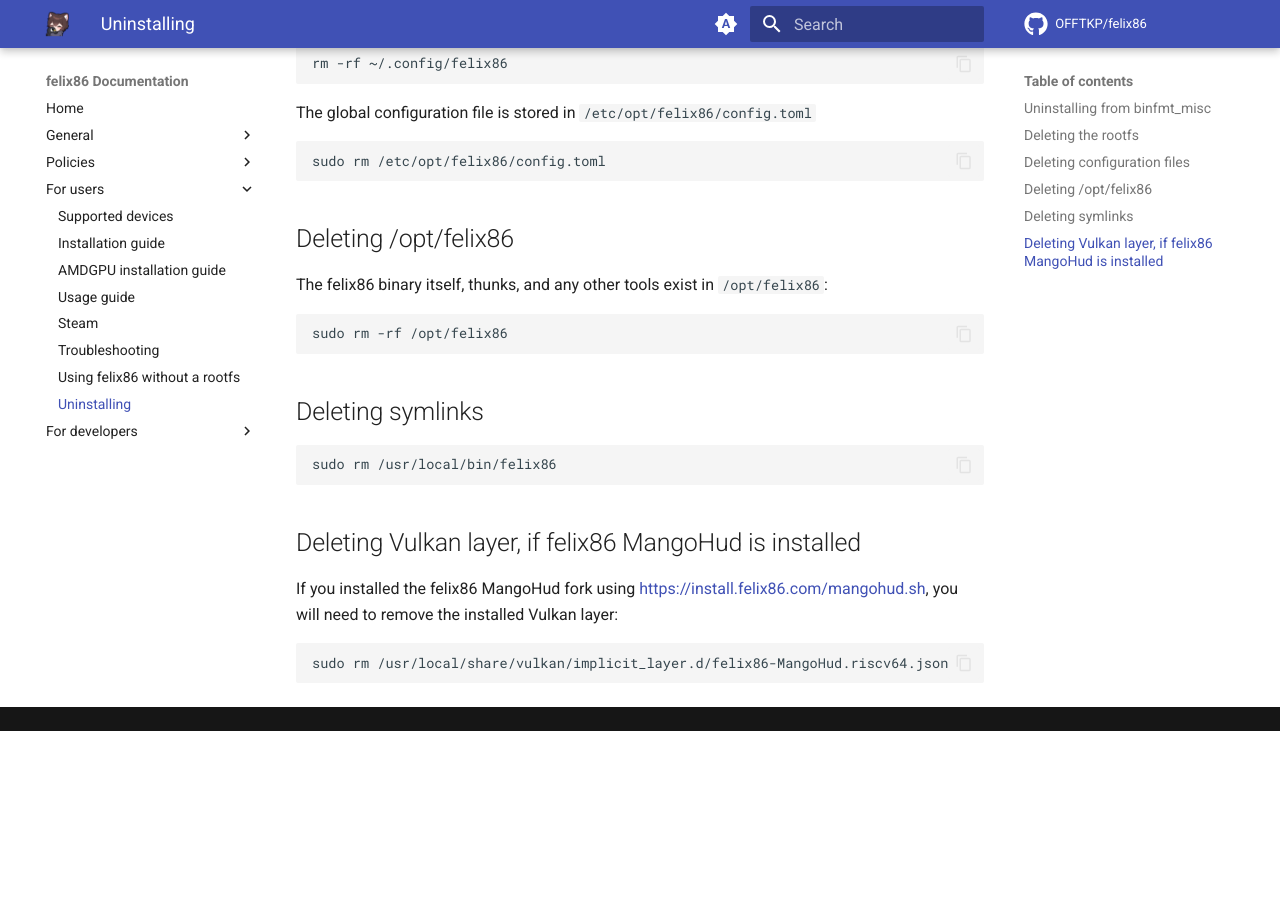
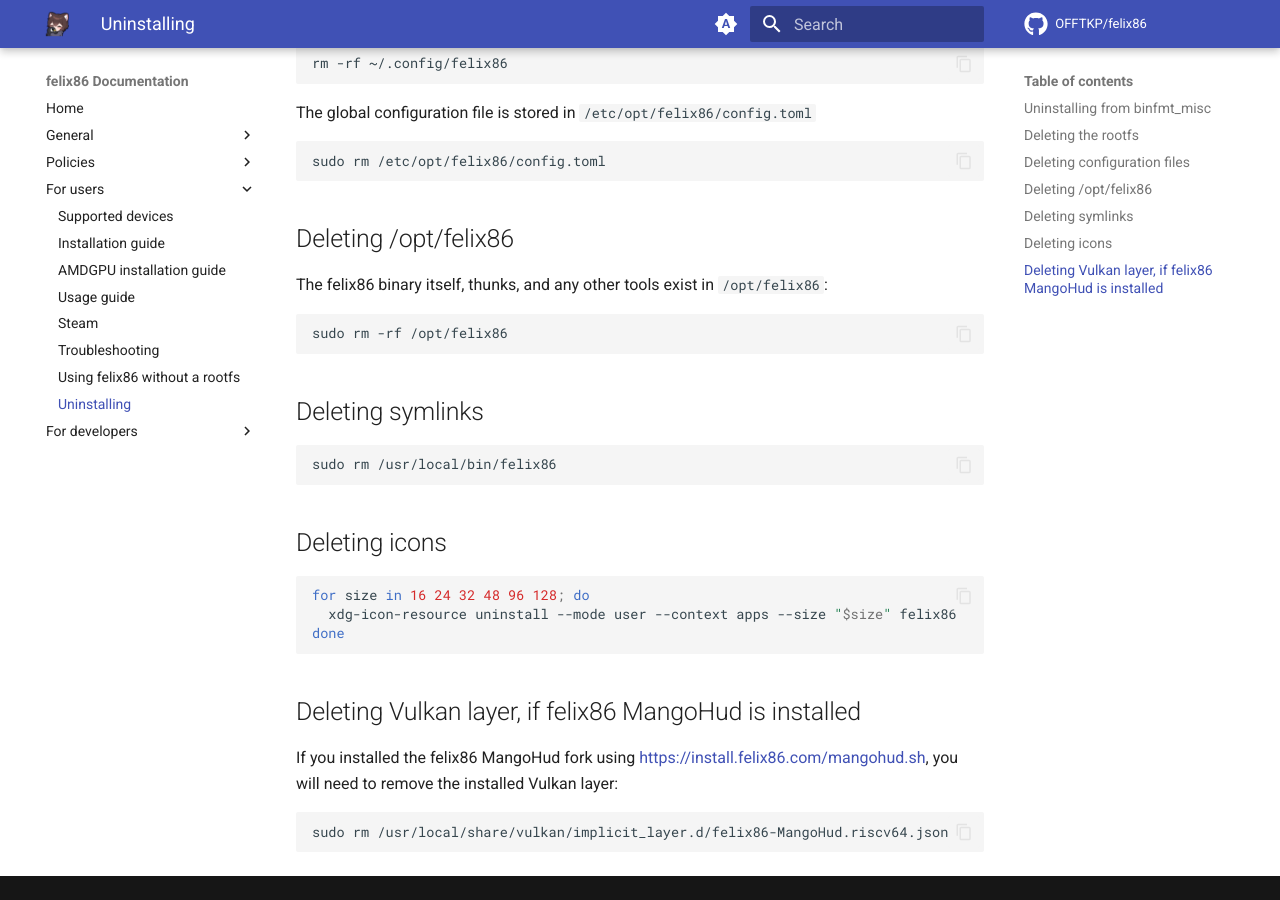
Before and after one commit to felix86-emu/docs, an MkDocs documentation site: the page built from docs/users/uninstalling.md, in a window 1280 px wide and 900 px high, scrolled down 962 px. Built offline with MkDocs 1.6.1 and Material for MkDocs 9.7.7, drawn with Linux system fonts in a browser that asks for light colours; comment, search, counter and statistics services are not loaded; before the commit the page ends 1693 px from its top, so only the background shows below that.

Commit message:
Uninstallation updates

````diff
--- a/docs/users/uninstalling.md
+++ b/docs/users/uninstalling.md
@@ -53,13 +53,21 @@ sudo rm -rf /opt/felix86
 
 ## Deleting symlinks
 
+```bash
+sudo rm /usr/local/bin/felix86
 ```
-sudo rm /usr/local/bin/felix86
+
+## Deleting icons
+
+```bash
+for size in 16 24 32 48 96 128; do
+  xdg-icon-resource uninstall --mode user --context apps --size "$size" felix86
+done
 ```
 
 ## Deleting Vulkan layer, if felix86 MangoHud is installed
 
 If you installed the felix86 MangoHud fork using [https://install.felix86.com/mangohud.sh](https://install.felix86.com/mangohud.sh), you will need to remove the installed Vulkan layer:
-```
+```bash
 sudo rm /usr/local/share/vulkan/implicit_layer.d/felix86-MangoHud.riscv64.json
 ```
````
